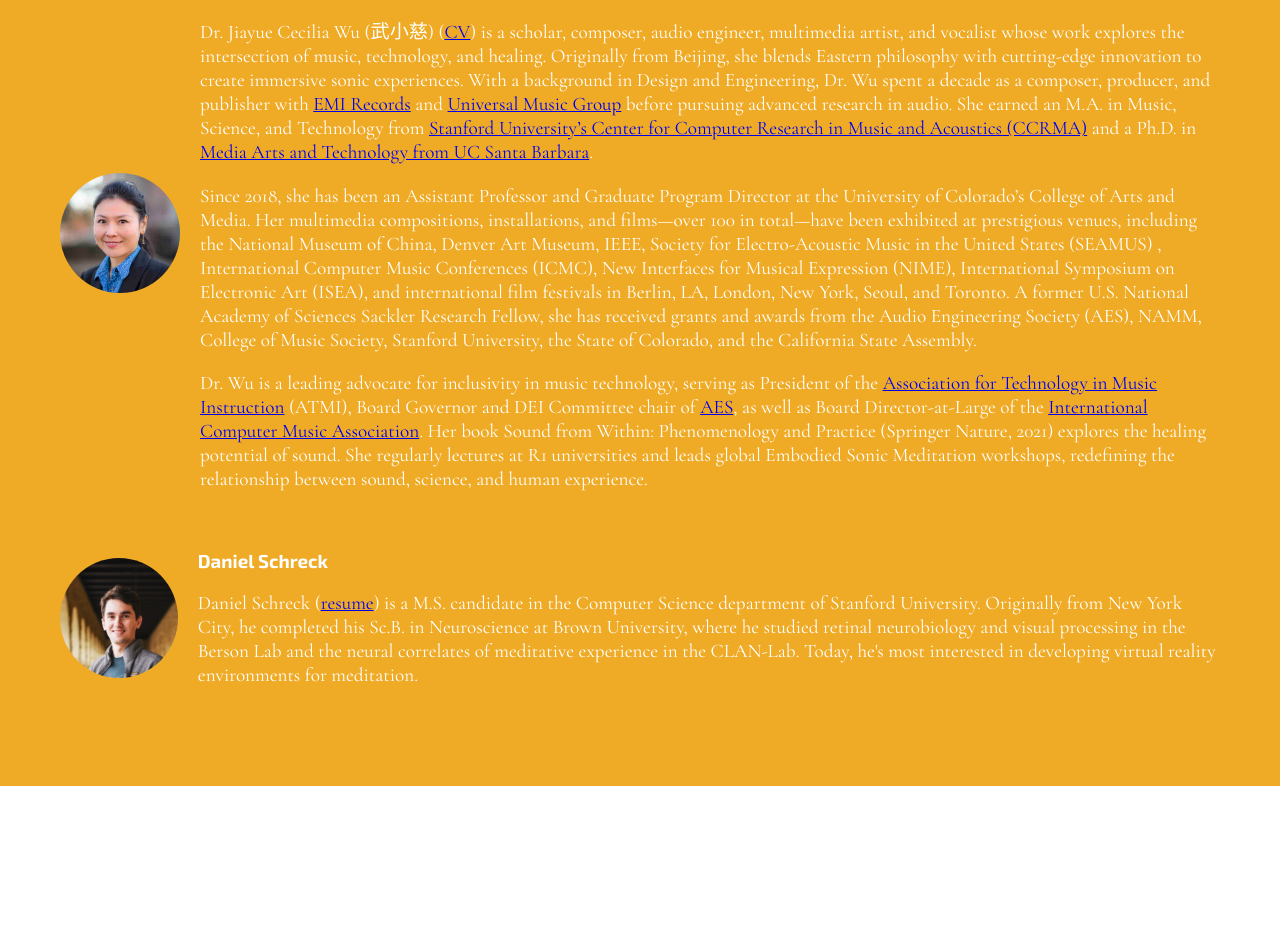
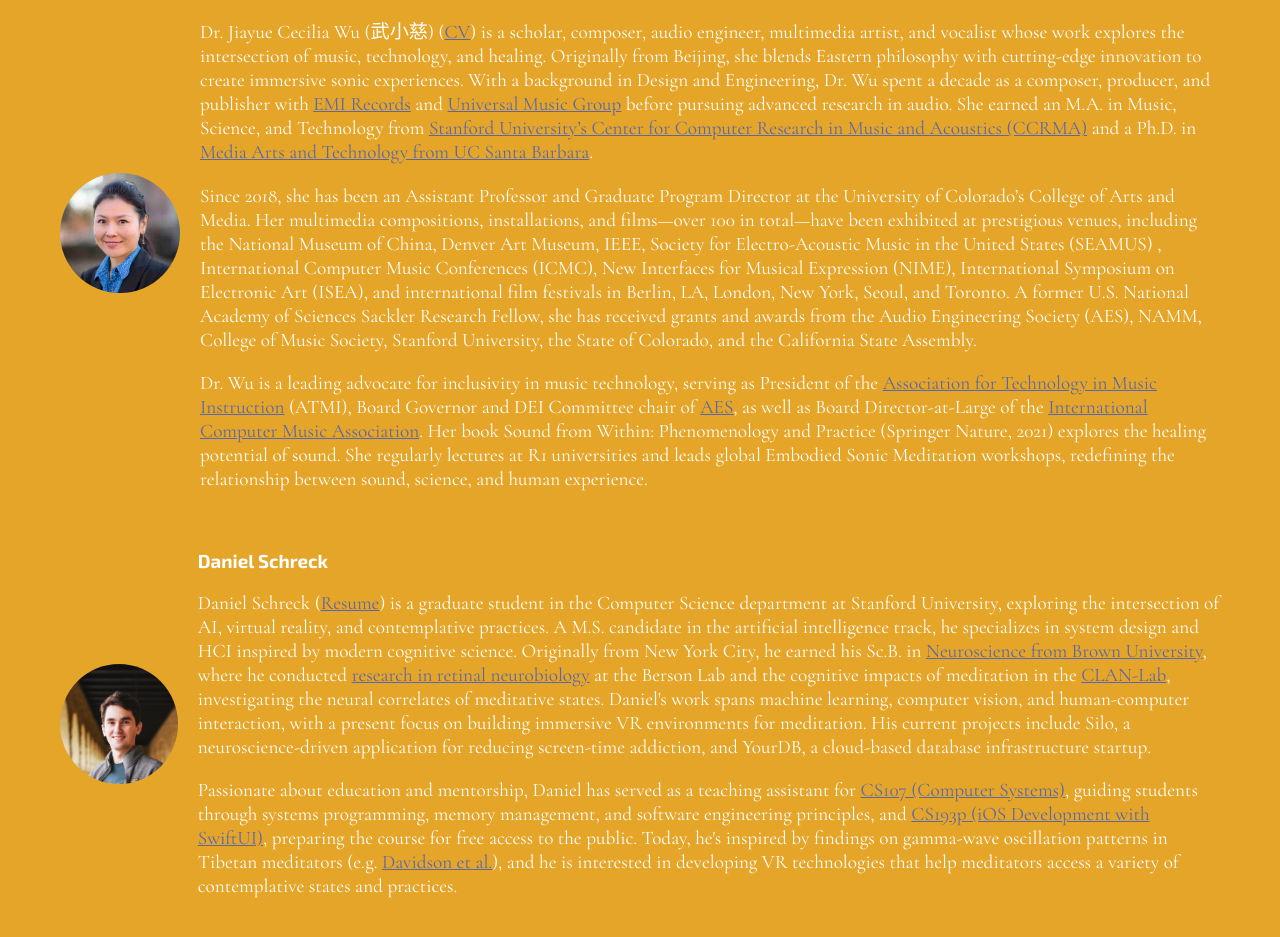
Before and after one commit to ds2606/ConqueringTheSuffering, a plain HTML site: page index.html in a window 1280 px wide. Shown: the part 4165-5102 px from the top of the page. Before the commit the page ends 4951 px from the top, so only its background shows below. Drawn offline with nearby package versions, Linux system fonts and the light colour scheme.

Commit message:
Update Daniel's bio (with hrefs)

```diff
--- a/index.html
+++ b/index.html
@@ -194,12 +194,36 @@ Assembly.</p><p>Dr. Wu is a leading advocate for inclusivity in music technology
         <img src="assets/dschreck.jpg" alt="Daniel Schreck">
         <div>
           <h3>Daniel Schreck</h3>
-          <p>Daniel Schreck (<a href="assets/dschreck_resume2025.pdf"
-                  target="_blank">resume</a>) is a M.S. candidate in the Computer Science department of
-              Stanford University. Originally from New York City, he completed his Sc.B. in Neuroscience at Brown University, where he
-              studied retinal neurobiology and visual processing in the Berson Lab and
-              the neural correlates of meditative experience in the CLAN-Lab. Today, he's
-              most interested in developing virtual reality environments for meditation.</p>
+          <p>
+              Daniel Schreck (<a href="assets/dschreck_resume2025.pdf"
+                  target="_blank">Resume</a>) is a graduate student in the Computer
+              Science department at Stanford University, exploring the intersection of
+              AI, virtual reality, and contemplative practices. A M.S. candidate in
+              the artificial intelligence track, he specializes in system design and
+              HCI inspired by modern cognitive science. Originally from New York City,
+              he earned his Sc.B. in
+              <a href="https://carney.brown.edu/">Neuroscience from Brown
+                  University</a>, where he conducted <a
+                  href="https://www.nature.com/articles/s41467-023-40527-z">research
+                  in retinal neurobiology</a> at the Berson Lab and
+              the cognitive impacts of meditation in the <a
+              href="https://sites.brown.edu/britton/">CLAN-Lab</a>, investigating the neural correlates of meditative states.
+            Daniel's work spans machine learning, computer vision, and human-computer interaction,
+            with a present focus on building immersive VR environments for meditation. His current
+            projects include Silo, a neuroscience-driven application for reducing
+            screen-time addiction, and YourDB, a cloud-based database infrastructure startup.
+        </p>
+         <p>
+             Passionate about education and mentorship, Daniel has served as a teaching assistant
+             for <a href="https://cs107.stanford.edu">CS107 (Computer Systems)</a>, guiding
+             students through systems programming, memory management, and software engineering
+             principles, and <a href="https://cs193p.stanford.edu">CS193p (iOS Development
+                 with SwiftUI)</a>, preparing the
+             course for free access to the public. Today, he's inspired by findings on gamma-wave
+             oscillation patterns in Tibetan meditators (e.g. <a href="https://pmc.ncbi.nlm.nih.gov/articles/PMC526201/">Davidson et al.</a>), and he is interested in
+             developing VR technologies that help meditators access a variety of contemplative
+             states and practices.
+         </p>
         </div>
       </div>
     </div>
--- a/styles.css
+++ b/styles.css
@@ -14,6 +14,9 @@ h1, h3 {
 p {
     font-family: 'Cormorant Garamond', serif;
 }
+a {
+    color: #5a68a9;
+}
 
 .section {
     padding: 60px;
@@ -27,7 +30,7 @@ p {
 
 .red { background-color: #ac150c; }
 .green { background-color: #013d10; }
-.yellow { background-color: #f0ab26; }
+.yellow { background-color: #e5a529; }
 .blue { background-color: #14247b; }
 .white { background-color: #f2f3f4; color: #2d2877fc; }
 
```
